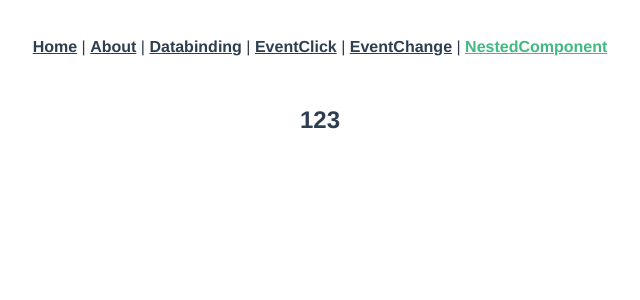
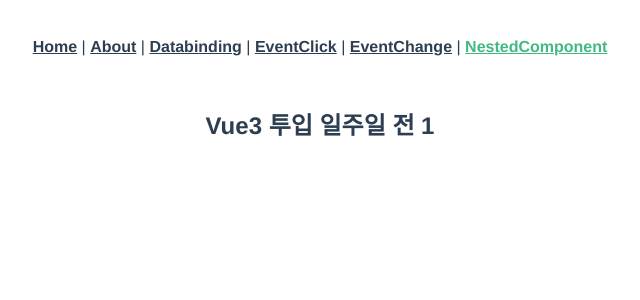
Before and after one commit to ohdowon064/a-week-before-entering-the-vuejs-project, a Vue app: page /nested in a window 1280 px wide. Shown: the top 300 px of the page, without its empty margins (320-960 px from the left). Built offline with nearby package versions, Linux system fonts and the light colour scheme.

Commit message:
props 객체 속성 전달

```diff
--- a/src/components/NestedComponent.vue
+++ b/src/components/NestedComponent.vue
@@ -1,6 +1,6 @@
 <template>
 <div>
-  <PageTitle :title="title"/>
+  <PageTitle :title="post.title" :id="post.id"/>
 </div>
 </template>
 
@@ -11,7 +11,9 @@ export default {
   components: {PageTitle},
   data() {
     return {
-      title: "123"
+      post: {
+        id: 1, title: "Vue3 투입 일주일 전"
+      }
     }
   }
 }
--- a/src/components/PageTitle.vue
+++ b/src/components/PageTitle.vue
@@ -1,5 +1,5 @@
 <template>
-<h2>{{title}}</h2>
+<h2>{{title}} {{id}}</h2>
 </template>
 
 <script>
@@ -9,6 +9,10 @@ export default {
     title: {
       type: String,
       default: "페이지 제목입니다."
+    },
+    id: {
+      type: Number,
+      default: 0
     }
   }
 }
```
